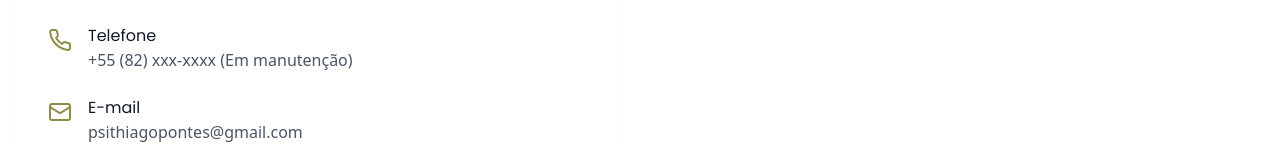
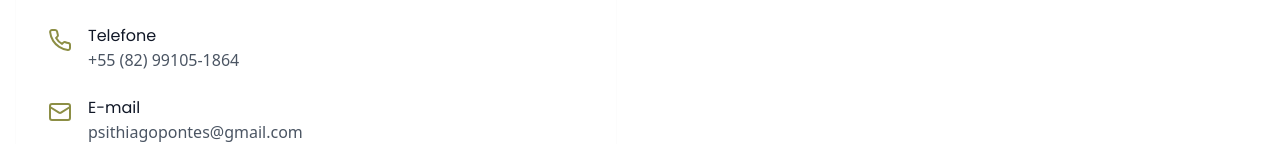
Before and after one commit to vitao-al/thiagopontespsicologo, a React (Vite) app: page / in a window 1280 px wide. Shown: the part 3025-3169 px from the top of the page. Built offline with nearby package versions, Linux system fonts and the light colour scheme.

Commit message:
chore[Contact.tsx]: Mundança de número de celular.

```diff
--- a/src/components/Contact.tsx
+++ b/src/components/Contact.tsx
@@ -40,7 +40,7 @@ export default function Contact() {
                   <Phone className="h-6 w-6 text-musgo dark:text-musgo-escuro mt-1" />
                   <div>
                     <h4 className="font-poppins font-normal text-gray-900 dark:text-white">Telefone</h4>
-                    <p className="text-sm md:text-base text-gray-600 dark:text-gray-400">+55 (82) xxx-xxxx (Em manutenção)</p>
+                    <p className="text-sm md:text-base text-gray-600 dark:text-gray-400">+55 (82) 99105-1864</p>
                   </div>
                 </div>
                 <div className="flex items-start space-x-4">
```
